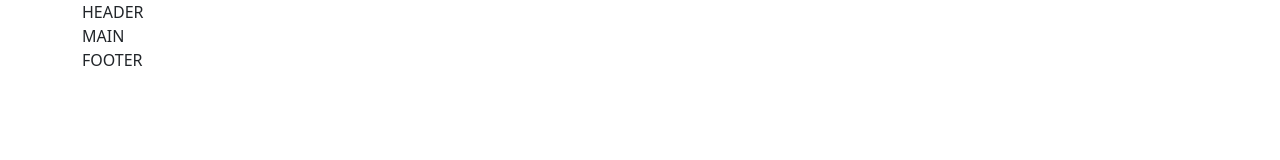
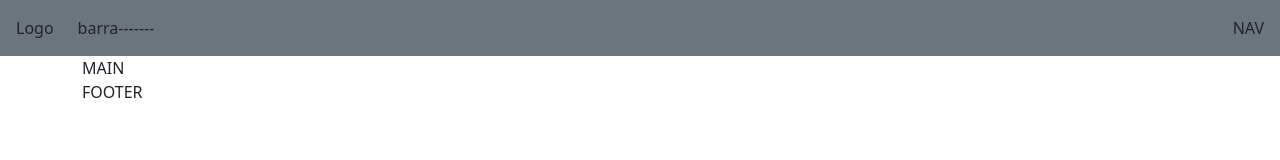
Before and after one commit to FrancescoFolgheraiter/html-css-bootstrap-dashboard, a plain HTML site: page index.html in a window 1280 px wide. Drawn offline with nearby package versions, Linux system fonts and the light colour scheme.

Commit message:
add header

```diff
--- a/index.html
+++ b/index.html
@@ -3,7 +3,7 @@
 <head>
     <meta charset="UTF-8">
     <meta name="viewport" content="width=device-width, initial-scale=1.0">
-    <title>Template</title>
+    <title>Boolean</title>
 
     <!--fonts-->
 
@@ -16,8 +16,16 @@
 <body>
     <!--INIZIO HEADER-->
     <header>
-        <div class="container">
-            HEADER
+        <div class="row bg-secondary p-3">
+            <div class="col-lg-auto">
+                Logo
+            </div>
+            <div class="col-lg">
+                barra-------
+            </div>
+            <div class="col-lg-auto">
+                NAV
+            </div>
         </div>
     </header>
     <!--FINE HEADER-->
```
